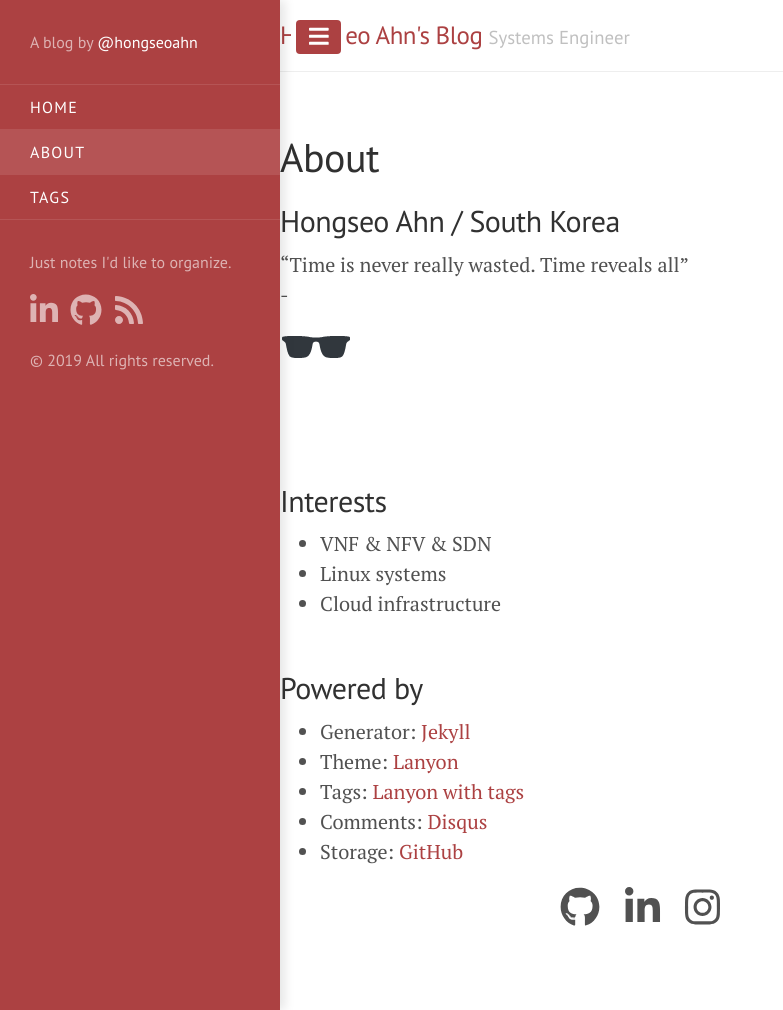
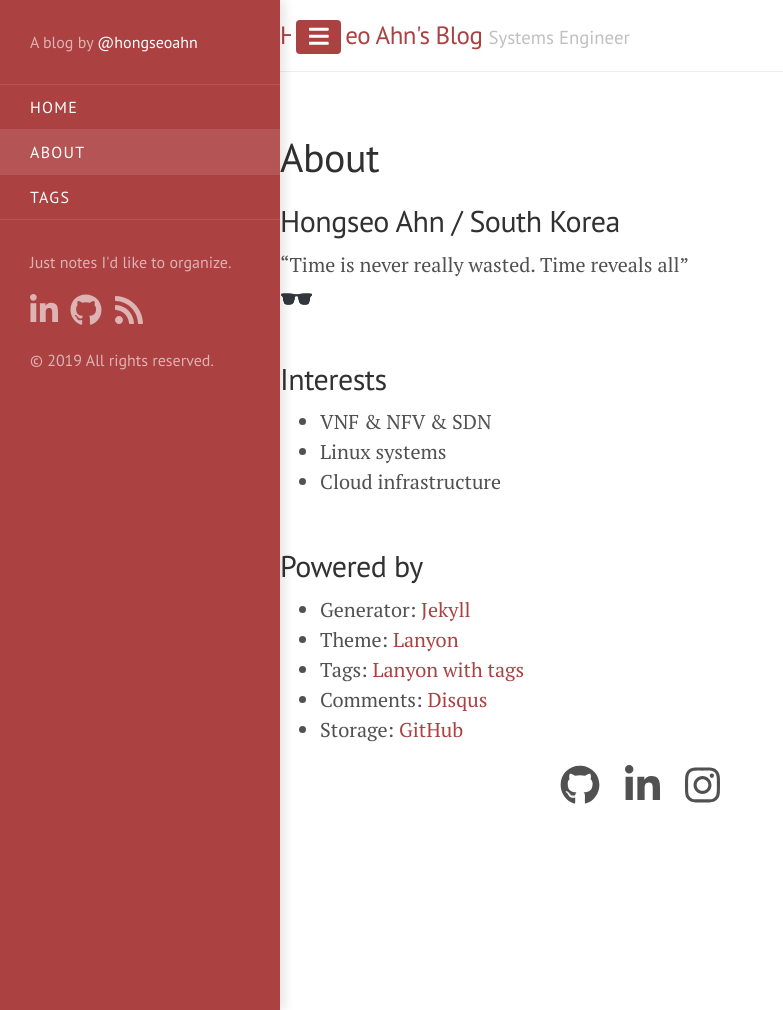
Before and after one commit to Honser/honser.github.io, a Jekyll site: the page built from about.md, in a window 1280 px wide and 1010 px high. Shown: the whole window, without its empty margins (0-783 px from the left). Built offline with Jekyll 4.4.1, drawn with Linux system fonts in a browser that asks for light colours; nearby versions of some CDN libraries; comment, search, counter and statistics services are not loaded.

Commit message:
about.md

```diff
--- a/_sass/lanyon.scss
+++ b/_sass/lanyon.scss
@@ -539,3 +539,5 @@ img[src*='#center'] {
   display: block;
   margin: auto;
 }
+
+img[alt=shades] { width: 33px; height: 37px; }
--- a/about.md
+++ b/about.md
@@ -4,7 +4,7 @@ title: About
 ---
 ## Hongseo Ahn / South Korea
 "Time is never really wasted. Time reveals all"
--![shades]({{ site.baseurl }}/images/shades.png)
+![shades]({{ site.baseurl }}/images/shades.png){: style="float:left"}
 <br>
 <br>
 
```
